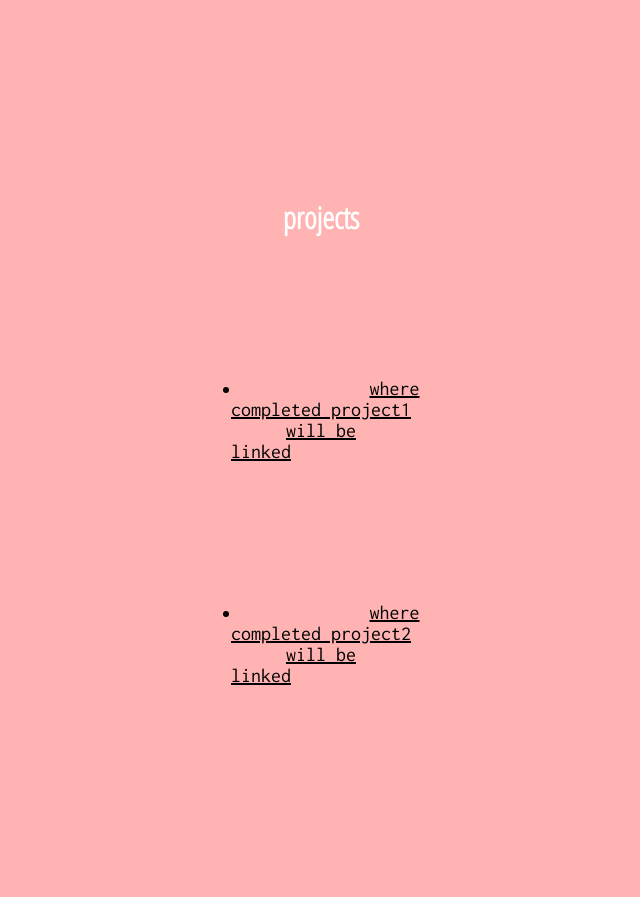
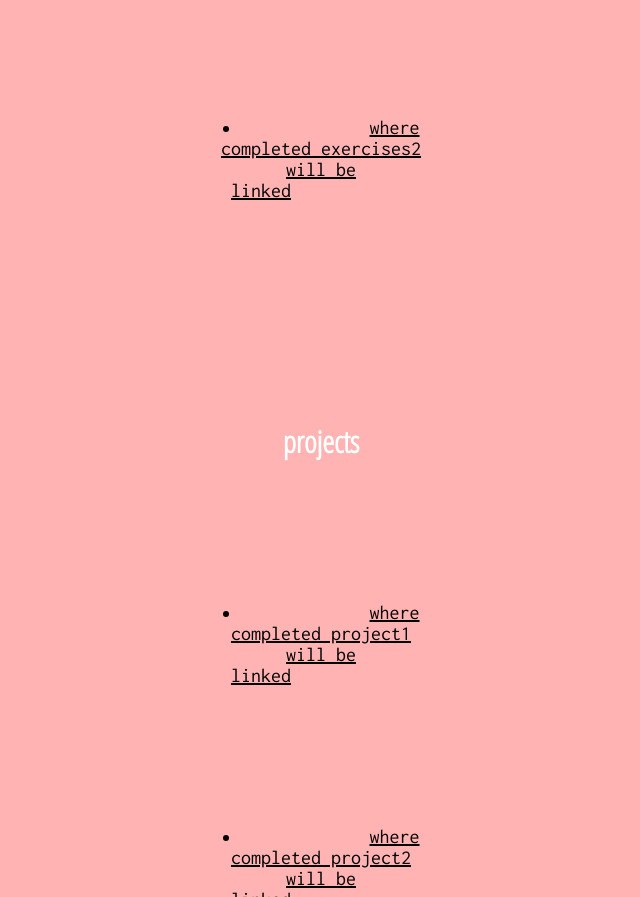
Before and after one commit to winniekuo0715/interactive2, a plain HTML site: page index.html in a window 1280 px wide. Shown: the part 1348-2245 px from the top of the page, without its empty margins (319-959 px from the left). Drawn offline with Linux system fonts and the light colour scheme.

Commit message:
Update index.html

```diff
--- a/index.html
+++ b/index.html
@@ -56,6 +56,7 @@
 
 
                 <li><a href="https://winniekuo0715.github.io/interactive2/assignment1.html" class="works">where completed exercises will be linked</a></li>
+                   <li><a href="https://winniekuo0715.github.io/interactive2/exercise-clock.html" class="works">where completed exercises2 will be linked</a></li>
 
 
         </div>
```
